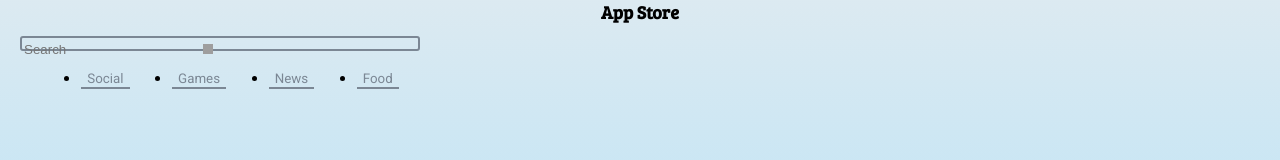
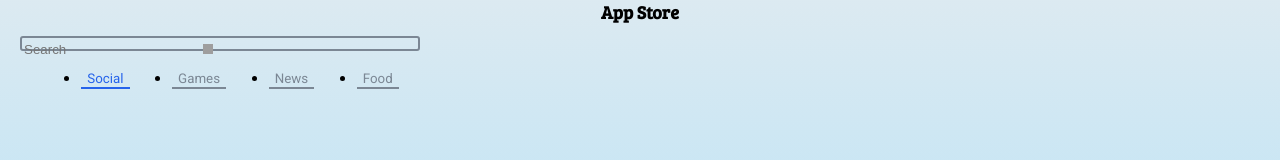
Before and after one commit to Naveen123P/RJS-CP13B-App-Store-, a React (Create React App) app: page / in a window 1280 px wide. Shown: the part 339-499 px from the top of the page. Built offline with nearby package versions, Linux system fonts and the light colour scheme; grey boxes are pictures that could not be loaded; a web font is replaced by a local one.

Commit message:
Update index.js

```diff
--- a/src/components/AppStore/index.js
+++ b/src/components/AppStore/index.js
@@ -307,7 +307,7 @@ class AppStore extends Component {
   }
 
   getFilteredApp = () => {
-    const isActiveTabId = this.state
+    const {isActiveTabId} = this.state
     const filteredApps = appsList.filter(
       eachItem => eachItem.tabId === isActiveTabId,
     )
@@ -316,7 +316,7 @@ class AppStore extends Component {
 
   render() {
     const filteredApps = this.getFilteredApp()
-    const {activeTabId, searchInput} = this.state
+    const {isActiveTabId, searchInput} = this.state
     const searchResult = filteredApps.filter(eachAppItem =>
       eachAppItem.appName.toLowerCase().includes(searchInput.toLowerCase()),
     )
@@ -342,7 +342,7 @@ class AppStore extends Component {
             <TabItem
               key={eachTabItem.tabId}
               tabDetails={eachTabItem}
-              isActive={activeTabId === eachTabItem.tabId}
+              isActive={isActiveTabId === eachTabItem.tabId}
               getUpdateTabId={this.getUpdateTabId}
             />
           ))}
```
